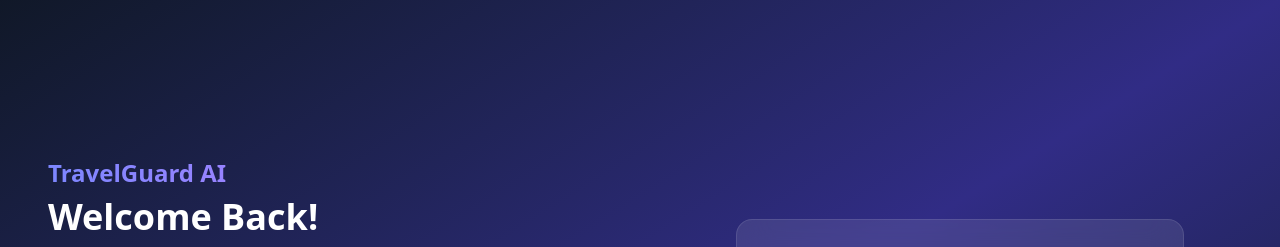
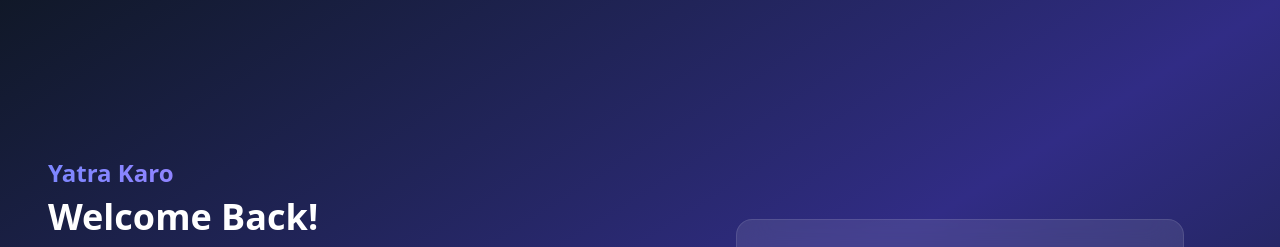
Before and after one commit to priyanshudayal1/HACKATHON, a React (Vite) app in the folder frontend/: page /login in a window 1280 px wide. Shown: the top 247 px of the page. Built offline with nearby package versions, Linux system fonts and the light colour scheme.

Commit message:
feat: update branding from TravelGuard AI to Yatra Karo in Home, Login, and Register pages

```diff
--- a/frontend/src/pages/Home.jsx
+++ b/frontend/src/pages/Home.jsx
@@ -6,14 +6,8 @@ import {
   Cloud,
   Calculator,
   Bus,
-  WalletCards,
-  Wifi,
   FileCheck,
-  Shield,
   Languages,
-  Leaf,
-  UtensilsCrossed,
-  Plane,
   Luggage,
 } from "lucide-react";
 import { useNavigate } from "react-router-dom";
@@ -105,7 +99,7 @@ const Home = () => {
       <nav className="fixed top-0 left-0 right-0 z-50 bg-black/20 backdrop-blur-lg border-b border-white/10">
         <div className="container mx-auto px-4">
           <div className="flex justify-between items-center h-16">
-            <div className="text-xl font-bold text-white">TravelSafe</div>
+            <div className="text-xl font-bold text-white">Yatra Karo</div>
             <div className="flex gap-4">
               <button
                 onClick={() => navigate("/login")}
--- a/frontend/src/pages/User/Login.jsx
+++ b/frontend/src/pages/User/Login.jsx
@@ -65,7 +65,7 @@ export default function Login() {
         <div className="space-y-6 w-full max-w-lg">
           <div>
             <h1 className="text-2xl font-bold text-transparent bg-clip-text bg-gradient-to-r from-indigo-400 to-purple-400 mb-2">
-              TravelGuard AI
+              Yatra Karo
             </h1>
             <h2 className="text-4xl font-bold text-white mb-8">
               Welcome Back!
@@ -85,7 +85,7 @@ export default function Login() {
           className="bg-white/10 backdrop-blur-lg rounded-2xl p-8 w-full max-w-md border border-white/10"
         >
           <h1 className="text-2xl font-bold text-transparent bg-clip-text bg-gradient-to-r from-indigo-400 to-purple-400 mb-2 text-center lg:hidden">
-            TravelGuard AI
+            Yatra Karo
           </h1>
           <h2 className="text-3xl font-bold text-center text-white mb-8">
             Login
--- a/frontend/src/pages/User/Register.jsx
+++ b/frontend/src/pages/User/Register.jsx
@@ -78,7 +78,7 @@ export default function Register() {
         <div className="space-y-6 w-full max-w-lg">
           <div>
             <h1 className="text-2xl font-bold text-transparent bg-clip-text bg-gradient-to-r from-indigo-400 to-purple-400 mb-2">
-              TravelGuard AI
+              Yatra Karo
             </h1>
             <h2 className="text-4xl font-bold text-white mb-8">
               Join Our Community
@@ -98,7 +98,7 @@ export default function Register() {
           className="bg-white/10 backdrop-blur-lg rounded-2xl p-8 w-full max-w-md border border-white/10"
         >
           <h1 className="text-2xl font-bold text-transparent bg-clip-text bg-gradient-to-r from-indigo-400 to-purple-400 mb-2 text-center lg:hidden">
-            TravelGuard AI
+            Yatra Karo
           </h1>
           <h2 className="text-3xl font-bold text-center text-white mb-8">
             Register
```
